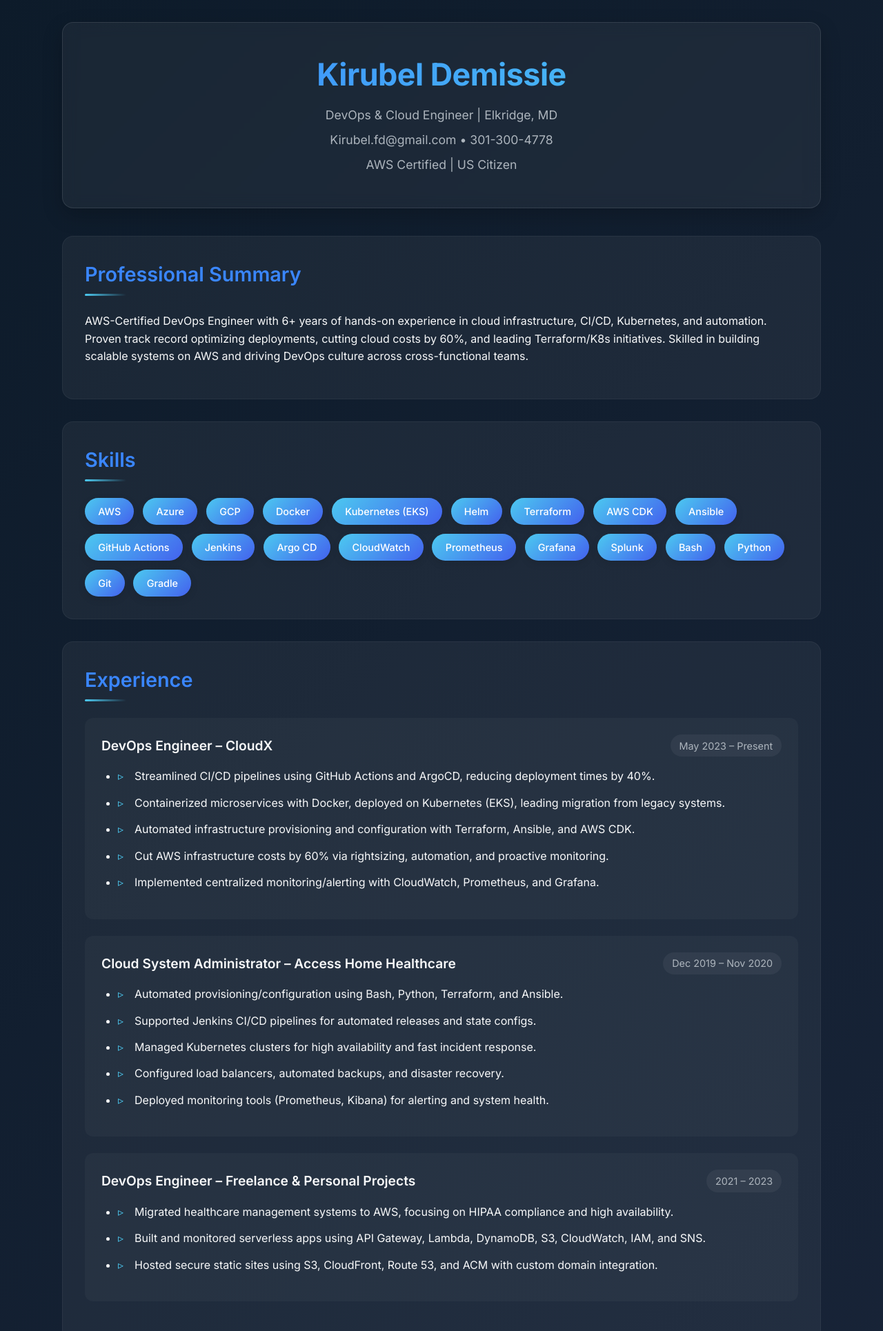
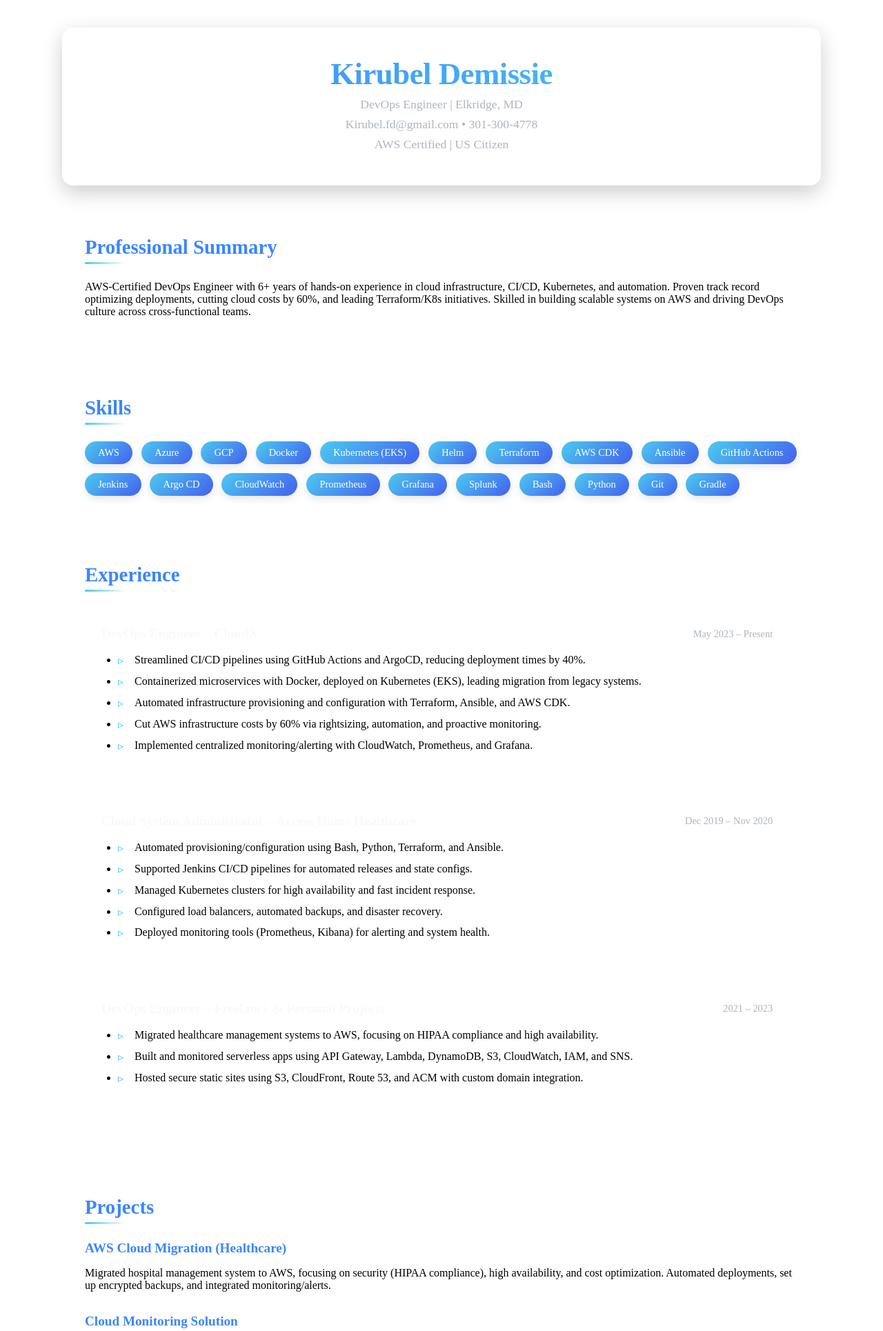
Before and after one commit to KB-DevOps/my-resume, a Flask app: page / in a window 1280 px wide. Shown: the top 1930 px of the page at 69% size. Run offline with Flask 3, Linux system fonts and the light colour scheme.

Commit message:
feat(app): updated resume

```diff
--- a/templates/index.html
+++ b/templates/index.html
@@ -4,7 +4,7 @@
     <meta charset="UTF-8">
     <meta name="viewport" content="width=device-width, initial-scale=1.0, shrink-to-fit=no, viewport-fit=cover">
     <meta http-equiv="X-UA-Compatible" content="IE=edge">
-    <title>Kirubel Demissie - DevOps Portfolio</title>
+    <title>Kirubel Demissie - DevOps & Cloud Engineer Portfolio</title>
     <link rel="manifest" href="{{ url_for('static', filename='manifest.json') }}">
     <meta name="apple-mobile-web-app-capable" content="yes">
     <meta name="apple-mobile-web-app-title" content="Kirubel Demissie Portfolio">
@@ -23,10 +23,10 @@
             --transition: all 0.3s cubic-bezier(0.25, 0.8, 0.25, 1);
         }
 
-        body {
+         .body {
             font-family: 'Inter', sans-serif;
-            background: linear-gradient(135deg, var(--dark), var(--darker));
-            color: var(--light);
+            background: #fff;
+            color: #1b263b;
             line-height: 1.6;
             margin: 0;
             padding: 0;
@@ -263,7 +263,7 @@
     <div class="container">
         <header class="header">
             <h1>Kirubel Demissie</h1>
-            <p>DevOps & Cloud Engineer | Elkridge, MD</p>
+            <p>DevOps Engineer | Elkridge, MD</p>
             <p>Kirubel.fd@gmail.com &bull; 301-300-4778</p>
             <p>AWS Certified | US Citizen</p>
         </header>
```
